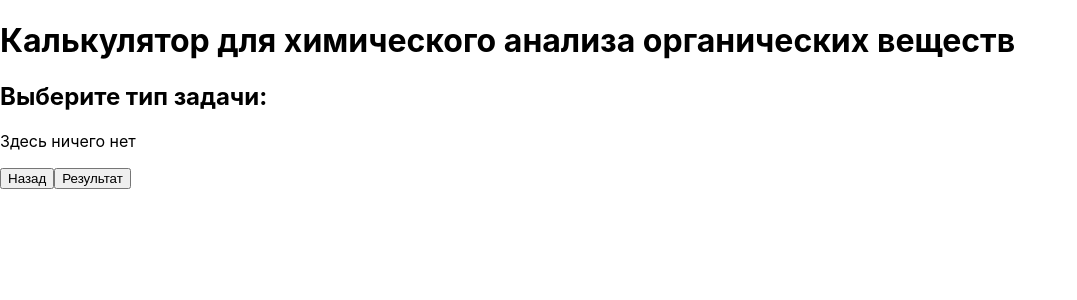
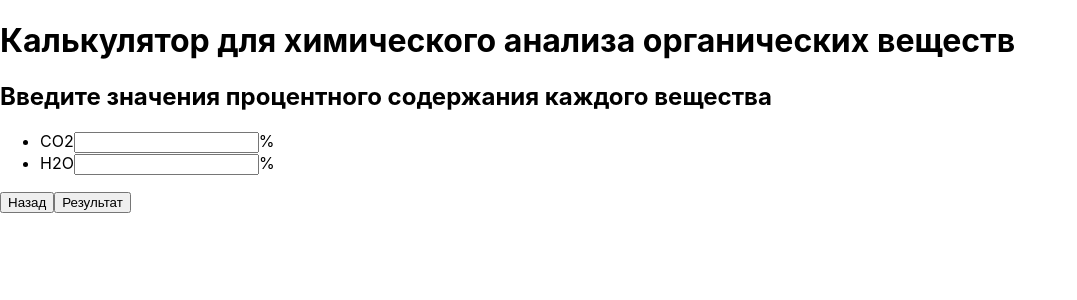
Before and after one commit to David-Vanuxin/chemical-analysis-calculator, a React (Create React App) app: page /percents-values in a window 1280 px wide. Shown: the top 300 px of the page, without its empty margins (0-1077 px from the left). Built offline with nearby package versions, Linux system fonts and the light colour scheme.

Commit message:
Добавлено отображение полей ввода в PercentsValues

```diff
--- a/src/components/PercentsValues.js
+++ b/src/components/PercentsValues.js
@@ -1,15 +1,38 @@
 import React from "react"
 import { useNavigate } from "react-router-dom"
+import { useSelector, useDispatch } from 'react-redux'
 
 export const PercentsValues = () =>  {
   let navigate = useNavigate();
+  let elements = useSelector((state) => state.elementsList.elements)
+
+  const dispatch = useDispatch()
+
+  const changePercent = (name, value) =>  {
+    dispatch({
+      type:"changePercentValue",// Нужно добавить редьюсер для этого события
+      // также в калькуляторе нужно брать значения из массива процентов, если type === "percent"
+      name,
+      value
+    })
+  }
 
   return (
     <>
       <h1>Калькулятор для химического анализа органических веществ</h1>
-      <h2>Выберите тип задачи: </h2>
+      <h2>Введите значения процентного содержания каждого вещества</h2>
       <>
-        <p>Здесь ничего нет</p>
+        <ul>
+        {
+          elements.map((elem, index) => {
+            return (
+              <li key={index}>
+                <label>{elem.name}<input type="number" onChange={(event) => changePercent(elem.name, event.target.valueAsNumber)}></input>%</label>
+              </li>
+            )
+          })
+        }
+        </ul>
       </>
       <>
         <button onClick={() => navigate("/")}>Назад</button>
```
